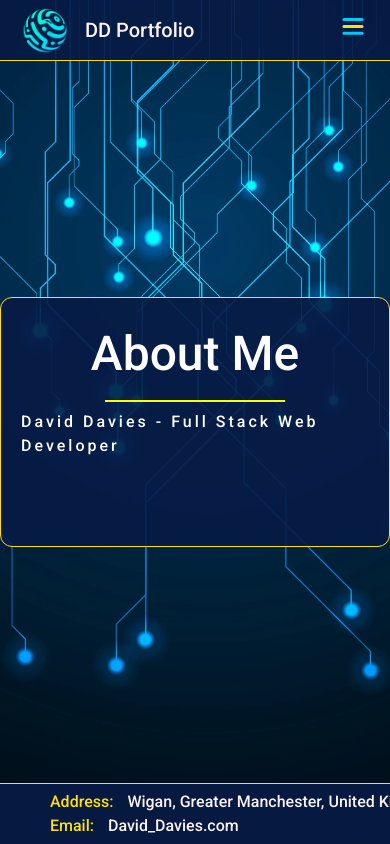
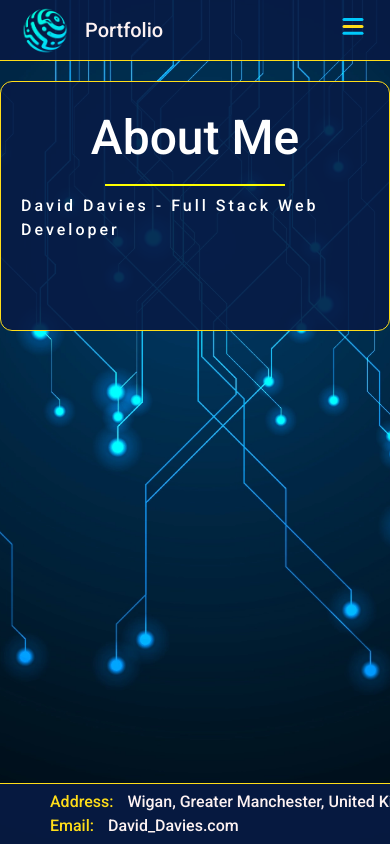
Before and after one commit to DaveyDavey1901/MFS20-React-Portfolio-DD, a React (Create React App) app in the folder client/: page /about in a window 390 px wide. Shown: the top 844 px of the page. Built offline with nearby package versions, Linux system fonts and the light colour scheme.

Commit message:
adjusted styles with responsiveness in mind

```diff
--- a/client/src/components/HeroSection/index.jsx
+++ b/client/src/components/HeroSection/index.jsx
@@ -10,6 +10,8 @@ const HeroDiv = styled.div`
   align-items: center;
   text-align: center;
   justify-content: center;
+  width: 100vw;
+  height: 80vh;
 `;
 
 const HeroText = styled.div`
--- a/client/src/components/Shared/Button.jsx
+++ b/client/src/components/Shared/Button.jsx
@@ -1,13 +1,13 @@
 import styled from "styled-components";
 
 export const ButtonCta = styled.button`
-  border-radius: 50px;
+  border-radius: 12px;
   border: none;
   margin: 1rem;
   cursor: pointer;
-  font-size: 1.6rem;
+  font-size: 1.4rem;
   font-weight: 700;
-  padding: 1rem 2rem;
+  padding: 1rem ;
   background-color: #ffdd19;
   color: #071b45;
   border: 0.1rem solid #071b45;
@@ -19,13 +19,13 @@ export const ButtonCta = styled.button`
 `;
 
 export const Button = styled.button`
-  border-radius: 50px;
+  border-radius: 12px;
   border: none;
   margin: 1rem;
   cursor: pointer;
-  font-size: 1.6rem;
+  font-size: 1.4rem;
   font-weight: 700;
-  padding: 1rem 2rem;
+  padding: 1rem ;
   background-color: #fdf2f2;
   color: #071b45;
   border: 0.1rem solid #071b45;
--- a/client/src/components/Shared/Container.jsx
+++ b/client/src/components/Shared/Container.jsx
@@ -8,13 +8,9 @@ export const Container = styled.div`
   border: 1px solid #ffdd19;
   border-radius: 12px;
   padding: 2rem;
-  margin: auto;
+  margin: 2rem auto;
   max-width: 100rem;
 
-  position: absolute;
-  top: 50%;
-  left: 50%;
-  margin-right: -50%;
-  transform: translate(-50%, -50%);
-  z-index: -1000;
+
+
 `;
--- a/client/src/components/Shared/Logo.jsx
+++ b/client/src/components/Shared/Logo.jsx
@@ -4,6 +4,7 @@ import DDLogoImg from "../../Assets/Img/sphere.png";
 const LogoWrapper = styled.div`
   display: flex;
   align-items: center;
+  margin-right: 4rem;
 `;
 
 const LogoImg = styled.div`
@@ -29,7 +30,7 @@ export function Logo(props) {
       <LogoImg>
         <img src={DDLogoImg} alt="Davids Logo" />
       </LogoImg>
-      <LogoText>DD Portfolio</LogoText>
+      <LogoText>Portfolio</LogoText>
     </LogoWrapper>
   );
 }
--- a/client/src/components/navbar/index.jsx
+++ b/client/src/components/navbar/index.jsx
@@ -10,7 +10,6 @@ const NavbarContainer = styled.div`
   display: flex;
   width: 100%;
   height: 6rem;
-  margin-bottom: 5%;
   padding: 0 1.5em;
   align-items: center;
   background-color: rgba(7, 27, 69, 0.9);
@@ -19,17 +18,18 @@ const NavbarContainer = styled.div`
 
 const NavbarLeft = styled.div`
   display: flex;
-  margin-right: 4rem;
+  margin: 0;
 `;
 const NavbarMiddle = styled.div`
   display: flex;
   flex: 2;
   height: 100%;
   justify-content: center;
+  margin-right: 2rem;
 `;
 const NavbarRight = styled.div`
   display: flex;
-  margin-right: 4rem;
+  margin: 4rem;
 `;
 
 export function Navbar(props) {
--- a/client/src/components/navbar/mobileNavLinks.jsx
+++ b/client/src/components/navbar/mobileNavLinks.jsx
@@ -8,6 +8,7 @@ const NavLinksContainer = styled.div`
   height: 100%;
   display: flex;
   align-items: center;
+  z-index: 99;
 `;
 
 const LinksWrapper = styled.ul`
@@ -35,11 +36,9 @@ const LinkItem = styled.li`
   margin-bottom: 1rem;
 
   border-bottom: 2px solid transparent;
-  transition: all 220ms ease-in-out;
+  transition: all 240ms ease-in-out;
   &:hover {
-    border-bottom: 1px solid #ffdd19;
-
-    color: #00c9fc;
+    border-bottom: 2px solid #00c9fc;
   }
 `;
 
@@ -47,6 +46,9 @@ const StyledLink = styled(Link)`
   text-decoration: none;
   color: inherit;
   font-size: inherit;
+  &:hover {
+    color: #ffdd19;
+  }
 `;
 
 export function MobileLinks(props) {
@@ -54,27 +56,39 @@ export function MobileLinks(props) {
 
   return (
     <NavLinksContainer>
+
       <MenuToggle isOpen={isOpen} toggle={() => setOpen(!isOpen)} />
       {isOpen && (
         <LinksWrapper>
-          <LinkItem>
-            <StyledLink to="/">Home</StyledLink>
+             <LinkItem>
+            <StyledLink to="/" >
+              Home
+            </StyledLink>
           </LinkItem>
           <LinkItem>
-            <StyledLink to="/about">About Me</StyledLink>
+            <StyledLink to="/about">
+              About Me
+            </StyledLink>
           </LinkItem>
           <LinkItem>
-            <StyledLink to="/projects">Projects</StyledLink>
+            <StyledLink to="/projects">
+              Projects
+            </StyledLink>
           </LinkItem>
           <LinkItem>
-            <StyledLink to="/contact">Contact</StyledLink>
+            <StyledLink to="/contact">
+              Contact
+            </StyledLink>
           </LinkItem>
           <LinkItem>
-            <StyledLink to="/blog">Blog</StyledLink>
+            <StyledLink to="/blog">
+              Blog
+            </StyledLink>
           </LinkItem>
           <Login />
         </LinksWrapper>
       )}
+
     </NavLinksContainer>
   );
 }
--- a/client/src/components/navbar/navLinks.jsx
+++ b/client/src/components/navbar/navLinks.jsx
@@ -3,6 +3,7 @@ import { Link } from "react-router-dom";
 
 const NavLinksContainer = styled.div`
   display: flex;
+  flex: center;
   height: 100%;
   align-items: center;
 `;
@@ -27,9 +28,10 @@ const LinkItem = styled.li`
   text-align: center;
 
   border-top: 2px solid transparent;
-  transition: all 220ms ease-in-out;
+  transition: all 240ms ease-in-out;
   &:hover {
     border-top: 2px solid #ffdd19;
+
   }
 `;
 
@@ -37,6 +39,9 @@ const StyledLink = styled(Link)`
   text-decoration: none;
   color: inherit;
   font-size: inherit;
+  &:hover {
+    color: #00c9fc;
+  }
 `;
 
 export function NavLinks(props) {
--- a/client/src/index.css
+++ b/client/src/index.css
@@ -23,4 +23,5 @@ body {
   outline: none;
   box-shadow: 0 0 0 0.2rem rgba(255, 1, 1, 0.5);
   border-radius: 9px;
+
 }
```
Also changed, not shown: client/src/components/footer/index.jsx (+3 -4 lines), client/src/Assets/Img/contactme.jpeg (added).
